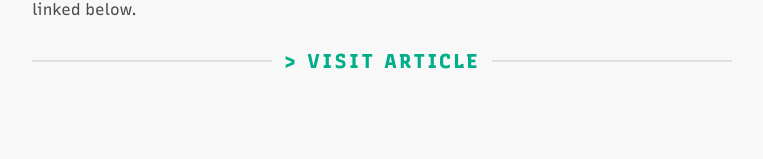
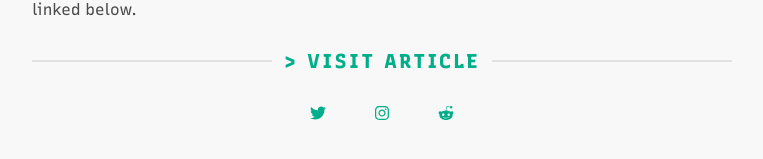
Before and after one commit to mangonaise/wiki-dive, a Next.js app: page /posts/laika in a window 1280 px wide. Shown: the part 2035-2194 px from the top of the page, without its empty margins (258-1021 px from the left). Built offline with nearby package versions, Linux system fonts and the light colour scheme.

Commit message:
Add social links to bottom of post

```diff
--- a/package.json
+++ b/package.json
@@ -8,6 +8,9 @@
     "start": "next start"
   },
   "dependencies": {
+    "@fortawesome/fontawesome-svg-core": "^1.2.35",
+    "@fortawesome/free-brands-svg-icons": "^5.15.3",
+    "@fortawesome/react-fontawesome": "^0.1.14",
     "date-fns": "^2.21.3",
     "framer-motion": "^4.1.17",
     "gray-matter": "^4.0.3",
--- a/pages/posts/Post.module.scss
+++ b/pages/posts/Post.module.scss
@@ -63,6 +63,19 @@
     max-width: var(--post-width);
   }
 
+  .socialLinks {
+    display: flex;
+    justify-content: center;
+
+    a {
+      display: flex;
+      width: 32px;
+      justify-content: center;
+      align-items: center;
+      margin: 0 16px;
+    }
+  }
+
   a {
     font-weight: 700;
     color: var(--highlight-color);
--- a/pages/posts/[slug].tsx
+++ b/pages/posts/[slug].tsx
@@ -1,11 +1,15 @@
 import { getAllPostSlugs, getPostDataBySlug, PostMetadata } from '../../ssg/posts'
 import { format } from 'date-fns';
 import { motion } from 'framer-motion';
+import { FontAwesomeIcon } from '@fortawesome/react-fontawesome';
 import Markdown from 'markdown-to-jsx';
 import Head from 'next/head';
 import styles from './Post.module.scss';
 import CategoryIcon from '../../components/CategoryIcon';
 import FooterLink from '../../components/FooterLink';
+import { faInstagram, faRedditAlien, faTwitter } from '@fortawesome/free-brands-svg-icons';
+import Spacer from '../../components/Spacer';
+
 
 export default function Post({ metadata, content }: { metadata: PostMetadata, content: string }) {
   return (
@@ -23,6 +27,8 @@ export default function Post({ metadata, content }: { metadata: PostMetadata, co
           {content}
         </Markdown>
         {metadata.articleUrl && <FooterLink text="VISIT ARTICLE" url={metadata.articleUrl} newTab />}
+        <Spacer height="32px" />
+        <SocialMediaLinks />
       </motion.div>
     </div>
   )
@@ -54,6 +60,22 @@ function PostInfoSection({ metadata }: { metadata: PostMetadata }) {
   )
 }
 
+function SocialMediaLinks() {
+  return (
+    <div className={styles.socialLinks}>
+      <a href="https://www.reddit.com/r/wikidive/">
+        <FontAwesomeIcon icon={faTwitter} />
+      </a>
+      <a href="https://www.instagram.com/wikidive.blog/">
+        <FontAwesomeIcon icon={faInstagram} />
+      </a>
+      <a href="https://www.reddit.com/r/wikidive/">
+        <FontAwesomeIcon icon={faRedditAlien} />
+      </a>
+    </div>
+  )
+}
+
 export async function getStaticPaths() {
   const paths = getAllPostSlugs();
   return {
```
Also changed, not shown: 1 other file (tests, documents, lock files or other folders).
